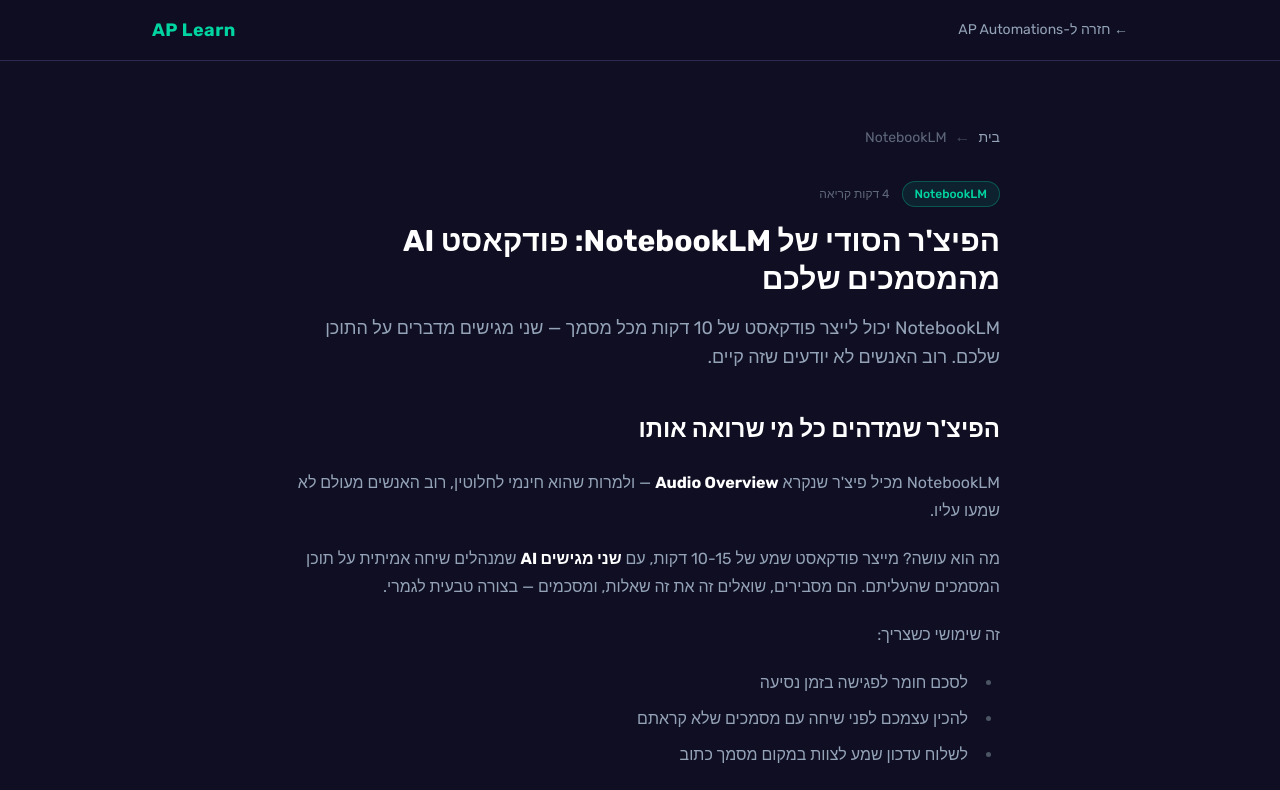
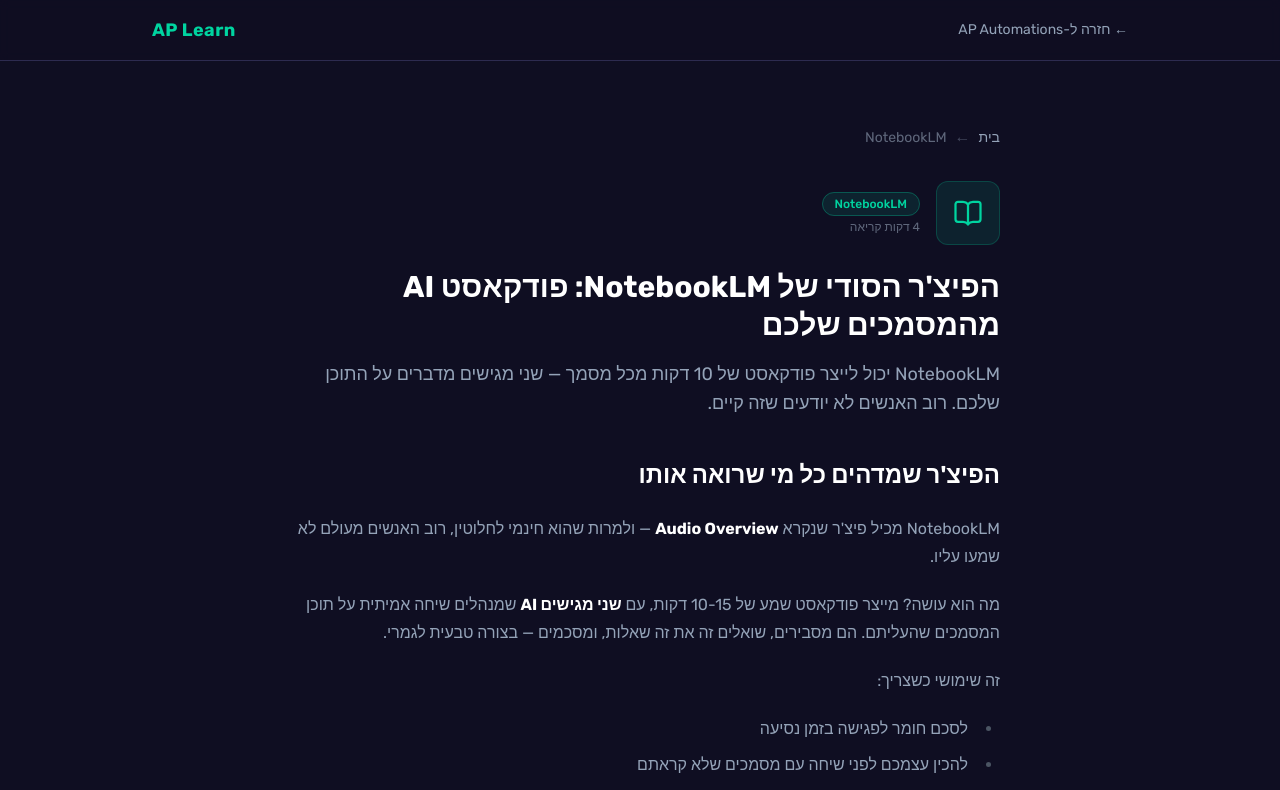
Before and after one commit to arp2025-now/learn-site, a Next.js app: page /guides/notebooklm-audio-overview in a window 1280 px wide. Shown: the top 790 px of the page. Built offline with nearby package versions, Linux system fonts and the light colour scheme.

Commit message:
add: tool icons (Lucide) on guide cards and guide page headers

```diff
--- a/app/guides/[slug]/page.tsx
+++ b/app/guides/[slug]/page.tsx
@@ -4,6 +4,7 @@
 import { getAllGuides, getGuideBySlug } from '@/lib/guides'
 import { mdxComponents } from '@/components/mdx'
 import GuideCard from '@/components/GuideCard'
+import ToolIcon from '@/components/ToolIcon'
 import { toolColors } from '@/lib/toolColors'
 
 export async function generateStaticParams() {
@@ -36,11 +37,14 @@
 
       {/* Header */}
       <header className="mb-10">
-        <div className="flex items-center gap-3 mb-4">
-          <span className={`text-xs font-medium px-3 py-1 rounded-full border ${badgeClass}`}>
-            {meta.tool}
-          </span>
-          <span className="text-muted/60 text-xs">{meta.readTime} קריאה</span>
+        <div className="flex items-center gap-4 mb-6">
+          <ToolIcon tool={meta.tool} toolColor={meta.toolColor} size="lg" />
+          <div>
+            <span className={`text-xs font-medium px-3 py-1 rounded-full border ${badgeClass}`}>
+              {meta.tool}
+            </span>
+            <div className="text-muted/60 text-xs mt-1">{meta.readTime} קריאה</div>
+          </div>
         </div>
         <h1 className="text-3xl font-bold text-white leading-tight mb-4">
           {meta.title}
--- a/components/GuideCard.tsx
+++ b/components/GuideCard.tsx
@@ -1,20 +1,22 @@
 import Link from 'next/link'
 import type { GuideMeta } from '@/lib/guides'
 import { toolColors } from '@/lib/toolColors'
+import ToolIcon from '@/components/ToolIcon'
 
 export default function GuideCard({ guide }: { guide: GuideMeta }) {
   const badgeClass = toolColors[guide.toolColor] ?? toolColors.cyan
 
   return (
     <Link href={`/guides/${guide.slug}`} className="group block">
-      <div className="h-full bg-card border border-card-border rounded-2xl p-6 hover:border-purple/50 transition-colors">
+      <div className="h-full bg-card border border-card-border rounded-2xl p-6 hover:border-purple/50 transition-all hover:-translate-y-0.5">
         <div className="flex items-start justify-between mb-4">
-          <span
-            className={`text-xs font-medium px-3 py-1 rounded-full border ${badgeClass}`}
-          >
+          <ToolIcon tool={guide.tool} toolColor={guide.toolColor} size="md" />
+          <span className="text-muted/60 text-xs pt-1">{guide.readTime}</span>
+        </div>
+        <div className="mb-3">
+          <span className={`text-xs font-medium px-2.5 py-0.5 rounded-full border ${badgeClass}`}>
             {guide.tool}
           </span>
-          <span className="text-muted/60 text-xs">{guide.readTime}</span>
         </div>
         <h3 className="text-white font-bold text-lg leading-snug mb-3 group-hover:text-cyan transition-colors">
           {guide.title}
--- /dev/null
+++ b/components/ToolIcon.tsx
@@ -0,0 +1,49 @@
+import {
+  BookOpen,
+  Sparkles,
+  Gem,
+  Zap,
+  Compass,
+  Bot,
+  type LucideIcon,
+} from 'lucide-react'
+
+const iconMap: Record<string, LucideIcon> = {
+  NotebookLM: BookOpen,
+  Claude: Sparkles,
+  Gemini: Gem,
+  Make: Zap,
+  Perplexity: Compass,
+}
+
+const colorMap: Record<string, string> = {
+  cyan: 'bg-cyan/10 border-cyan/20 text-cyan',
+  purple: 'bg-purple/10 border-purple/20 text-purple',
+  gold: 'bg-gold/10 border-gold/20 text-gold',
+  green: 'bg-green/10 border-green/20 text-green',
+}
+
+interface Props {
+  tool: string
+  toolColor: string
+  size?: 'sm' | 'md' | 'lg'
+}
+
+export default function ToolIcon({ tool, toolColor, size = 'md' }: Props) {
+  const Icon = iconMap[tool] ?? Bot
+  const colorClass = colorMap[toolColor] ?? colorMap.cyan
+
+  const sizeMap = {
+    sm: { wrapper: 'w-9 h-9', icon: 16 },
+    md: { wrapper: 'w-12 h-12', icon: 22 },
+    lg: { wrapper: 'w-16 h-16', icon: 30 },
+  }
+
+  const { wrapper, icon } = sizeMap[size]
+
+  return (
+    <div className={`${wrapper} rounded-xl border flex items-center justify-center flex-shrink-0 ${colorClass}`}>
+      <Icon size={icon} strokeWidth={1.8} />
+    </div>
+  )
+}
--- a/package.json
+++ b/package.json
@@ -7,6 +7,7 @@
   },
   "dependencies": {
     "gray-matter": "^4.0.3",
+    "lucide-react": "^1.21.0",
     "next": "^14.2.35",
     "next-mdx-remote": "^6.0.0",
     "react": "^18.3.1",
```
Also changed, not shown: 1 other file (tests, documents, lock files or other folders).
